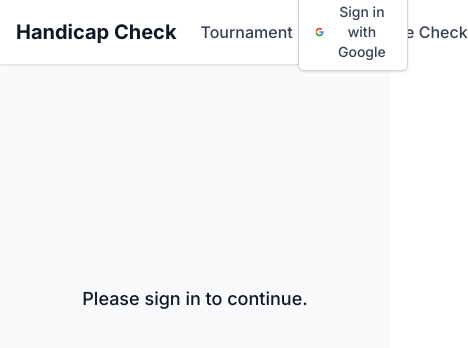
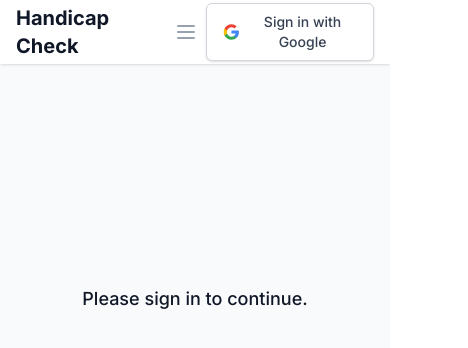
Before and after one commit to jp117/handicapCheck, a Next.js app in the folder handicap-check/: page / in a window 390 px wide. Shown: the top 348 px of the page, 468 px wide, since content can reach past the window. Built offline with nearby package versions, Linux system fonts and the light colour scheme; no server answers.

Commit message:
fix(ui): add responsive hamburger menu to fix navbar overflow on mobile

```diff
--- a/handicap-check/src/app/layout.tsx
+++ b/handicap-check/src/app/layout.tsx
@@ -2,8 +2,7 @@ import type { Metadata } from "next";
 import { Inter } from "next/font/google";
 import "./globals.css";
 import Providers from './providers'
-import AuthNav from '@/components/AuthNav'
-import Link from 'next/link';
+import ResponsiveNav from '@/components/ResponsiveNav';
 
 const inter = Inter({ subsets: ["latin"] });
 
@@ -22,22 +21,7 @@ export default function RootLayout({
       <body className={inter.className}>
         <Providers>
           <main className="min-h-screen bg-gray-50">
-            <nav className="bg-white shadow-sm">
-              <div className="max-w-7xl mx-auto px-4 sm:px-6 lg:px-8">
-                <div className="flex justify-between h-16">
-                  <div className="flex">
-                    <div className="flex-shrink-0 flex items-center space-x-6">
-                      <Link href="/" className="text-xl font-bold text-gray-900 hover:text-indigo-600 transition-colors">Handicap Check</Link>
-                      <Link href="/tournament-check" className="text-gray-700 hover:text-indigo-600 font-medium transition-colors">Tournament Check</Link>
-                      <Link href="/score-check" className="text-gray-700 hover:text-indigo-600 font-medium transition-colors">Score Check</Link>
-                    </div>
-                  </div>
-                  <div className="flex items-center">
-                    <AuthNav />
-                  </div>
-                </div>
-              </div>
-            </nav>
+            <ResponsiveNav />
             <div className="max-w-7xl mx-auto py-6 sm:px-6 lg:px-8">
               {children}
             </div>
--- /dev/null
+++ b/handicap-check/src/components/ResponsiveNav.tsx
@@ -0,0 +1,104 @@
+'use client';
+
+import { useState } from 'react';
+import Link from 'next/link';
+import AuthNav from './AuthNav';
+
+export default function ResponsiveNav() {
+  const [isMenuOpen, setIsMenuOpen] = useState(false);
+
+  const toggleMenu = () => {
+    setIsMenuOpen(!isMenuOpen);
+  };
+
+  return (
+    <nav className="bg-white shadow-sm">
+      <div className="max-w-7xl mx-auto px-4 sm:px-6 lg:px-8">
+        <div className="flex justify-between h-16">
+          {/* Desktop Navigation */}
+          <div className="flex">
+            <div className="hidden md:flex flex-shrink-0 items-center space-x-6">
+              <Link href="/" className="text-xl font-bold text-gray-900 hover:text-indigo-600 transition-colors">
+                Handicap Check
+              </Link>
+              <Link href="/tournament-check" className="text-gray-700 hover:text-indigo-600 font-medium transition-colors">
+                Tournament Check
+              </Link>
+              <Link href="/score-check" className="text-gray-700 hover:text-indigo-600 font-medium transition-colors">
+                Score Check
+              </Link>
+            </div>
+
+            {/* Mobile Hamburger Button and Logo */}
+            <div className="md:hidden flex items-center">
+              <Link href="/" className="text-xl font-bold text-gray-900 hover:text-indigo-600 transition-colors mr-4">
+                Handicap Check
+              </Link>
+              <button
+                onClick={toggleMenu}
+                className="inline-flex items-center justify-center p-2 rounded-md text-gray-400 hover:text-gray-500 hover:bg-gray-100 focus:outline-none focus:ring-2 focus:ring-inset focus:ring-indigo-500"
+                aria-expanded="false"
+              >
+                <span className="sr-only">Open main menu</span>
+                {/* Hamburger icon */}
+                <svg
+                  className={`${isMenuOpen ? 'hidden' : 'block'} h-6 w-6`}
+                  xmlns="http://www.w3.org/2000/svg"
+                  fill="none"
+                  viewBox="0 0 24 24"
+                  stroke="currentColor"
+                  aria-hidden="true"
+                >
+                  <path strokeLinecap="round" strokeLinejoin="round" strokeWidth={2} d="M4 6h16M4 12h16M4 18h16" />
+                </svg>
+                {/* Close icon */}
+                <svg
+                  className={`${isMenuOpen ? 'block' : 'hidden'} h-6 w-6`}
+                  xmlns="http://www.w3.org/2000/svg"
+                  fill="none"
+                  viewBox="0 0 24 24"
+                  stroke="currentColor"
+                  aria-hidden="true"
+                >
+                  <path strokeLinecap="round" strokeLinejoin="round" strokeWidth={2} d="M6 18L18 6M6 6l12 12" />
+                </svg>
+              </button>
+            </div>
+          </div>
+
+          {/* Auth Navigation - Always visible */}
+          <div className="flex items-center">
+            <AuthNav />
+          </div>
+        </div>
+      </div>
+
+      {/* Mobile Menu */}
+      <div className={`${isMenuOpen ? 'block' : 'hidden'} md:hidden`}>
+        <div className="px-2 pt-2 pb-3 space-y-1 sm:px-3 bg-gray-50 border-t border-gray-200">
+          <Link
+            href="/"
+            className="block px-3 py-2 rounded-md text-base font-medium text-gray-700 hover:text-indigo-600 hover:bg-gray-100 transition-colors"
+            onClick={() => setIsMenuOpen(false)}
+          >
+            Home
+          </Link>
+          <Link
+            href="/tournament-check"
+            className="block px-3 py-2 rounded-md text-base font-medium text-gray-700 hover:text-indigo-600 hover:bg-gray-100 transition-colors"
+            onClick={() => setIsMenuOpen(false)}
+          >
+            Tournament Check
+          </Link>
+          <Link
+            href="/score-check"
+            className="block px-3 py-2 rounded-md text-base font-medium text-gray-700 hover:text-indigo-600 hover:bg-gray-100 transition-colors"
+            onClick={() => setIsMenuOpen(false)}
+          >
+            Score Check
+          </Link>
+        </div>
+      </div>
+    </nav>
+  );
+}
```
